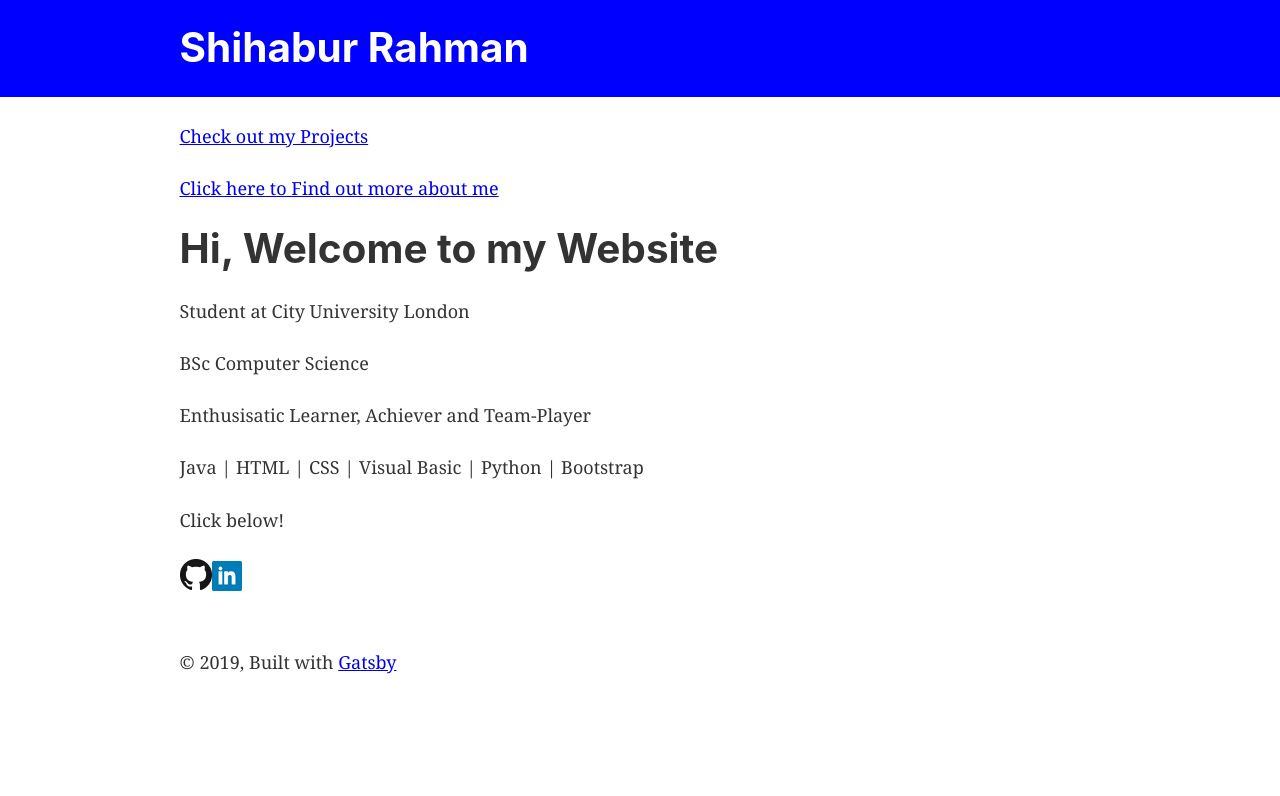
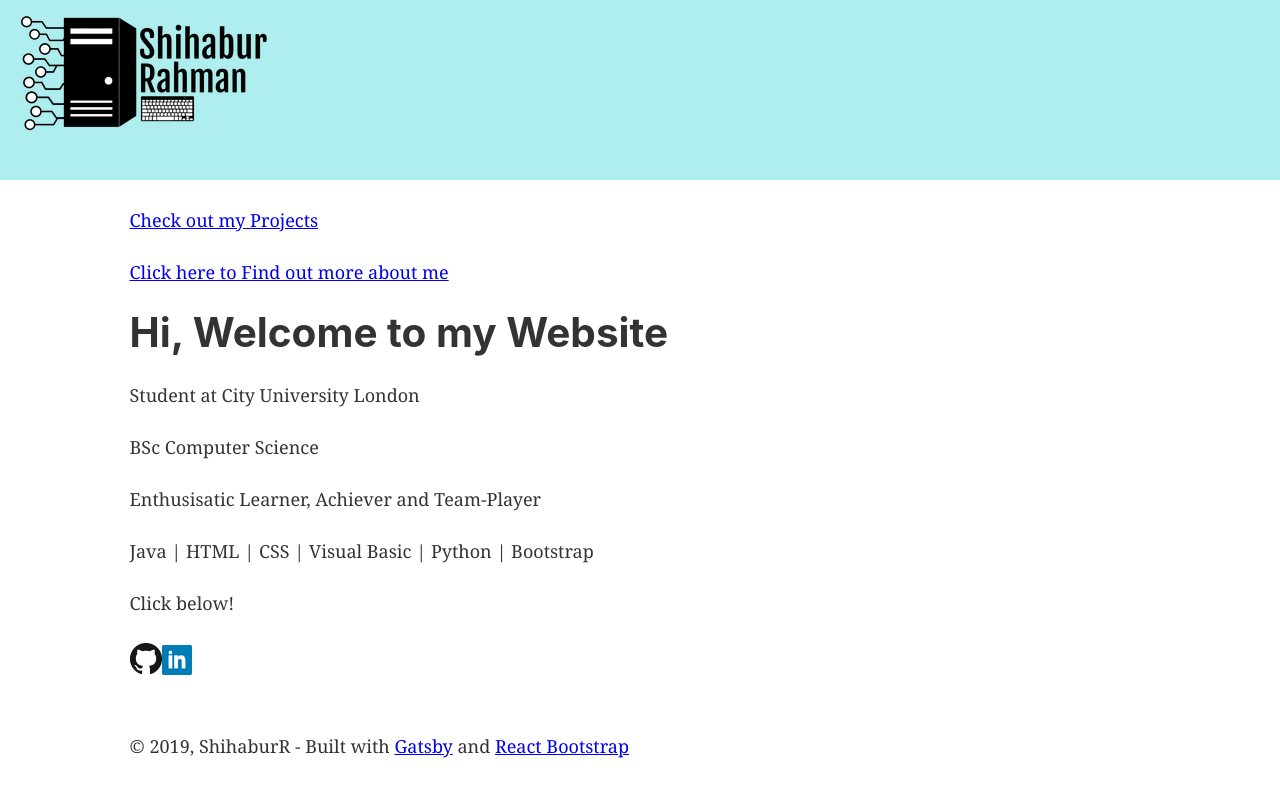
Before and after one commit to ShihaburR/Personal_Portfolio, a Gatsby site: page / in a window 1280 px wide. Built offline with nearby package versions, Linux system fonts and the light colour scheme; Gatsby itself is replaced by a stand-in of ours.

Commit message:
Imported personal logo and navbar setup (Not yet done)

```diff
--- a/gatsby-config.js
+++ b/gatsby-config.js
@@ -18,13 +18,13 @@ module.exports = {
     {
       resolve: `gatsby-plugin-manifest`,
       options: {
-        name: `gatsby-starter-default`,
-        short_name: `starter`,
+        name: `Shihabur Rahman`,
+        short_name: `SR`,
         start_url: `/`,
         background_color: `#663399`,
         theme_color: `#663399`,
         display: `minimal-ui`,
-        icon: `src/images/gatsby-icon.png`, // This path is relative to the root of the site.
+          icon: `src/images/Icon.png`, // This path is relative to the root of the site.
       },
     },
     // this (optional) plugin enables Progressive Web App + Offline functionality
--- a/src/components/header.js
+++ b/src/components/header.js
@@ -1,42 +1,25 @@
 import { Link } from "gatsby"
 import PropTypes from "prop-types"
 import React from "react"
+import Logo from "../images/rlogo.png"
 
-const Header = ({ siteTitle }) => (
+const Header = () => (
   <header
     style={{
-      background: `blue`,
-      marginBottom: `1.45rem`,
+      background: `PALETURQUOISE`,
+      marginBottom: `1.5rem`,
     }}
   >
-    <div
+    <Link to="/">
+      <img src={Logo} alt="Shihabur Rahman"
       style={{
-        margin: `0 auto`,
-        maxWidth: 960,
-        padding: `1.45rem 1.0875rem`,
-      }}
-    >
-      <h1 style={{ margin: 0 }}>
-        <Link
-          to="/"
-          style={{
-            color: `white`,
-            textDecoration: `none`,
-          }}
-        >
-          {siteTitle}
-        </Link>
-      </h1>
-    </div>
+        justifyContent: 'center',
+        alignItems: 'center',
+        padding: `0.9rem`,
+        }}
+      ></img>
+    </Link>
   </header>
 )
 
-Header.propTypes = {
-  siteTitle: PropTypes.string,
-}
-
-Header.defaultProps = {
-  siteTitle: ``,
-}
-
 export default Header
--- a/src/components/layout.js
+++ b/src/components/layout.js
@@ -29,17 +29,19 @@ const Layout = ({ children }) => {
       <div
         style={{
           margin: `0 auto`,
-          maxWidth: 960,
-          padding: `0px 1.0875rem 1.45rem`,
+          maxWidth: 1060,
+          padding: `0px 1.0875rem 1.5rem`,
           paddingTop: 0,
         }}
       >
         <main>{children}</main>
         <footer>
           <br/>
-          © {new Date().getFullYear()}, Built with
+          © {new Date().getFullYear()}, ShihaburR - Built with
           {` `}
           <a href="https://www.gatsbyjs.org">Gatsby</a>
+          {` `}
+          and <a href="https://react-bootstrap.github.io/">React Bootstrap </a>
         </footer>
       </div>
     </>
--- a/src/components/navbar.js
+++ b/src/components/navbar.js
@@ -1,3 +1,7 @@
+import React from 'react'
+import Navbar from 'react-bootstrap/Navbar'
+
+
 <Navbar bg="light" expand="lg">
   <Navbar.Brand href="#home">Shihabur Rahman</Navbar.Brand>
   <Navbar.Toggle aria-controls="basic-navbar-nav" />
```
Also changed, not shown: src/images/Icon.png (added), src/images/gatsby-astronaut.png (deleted), src/images/rLogo.png (added), 2 other files.
